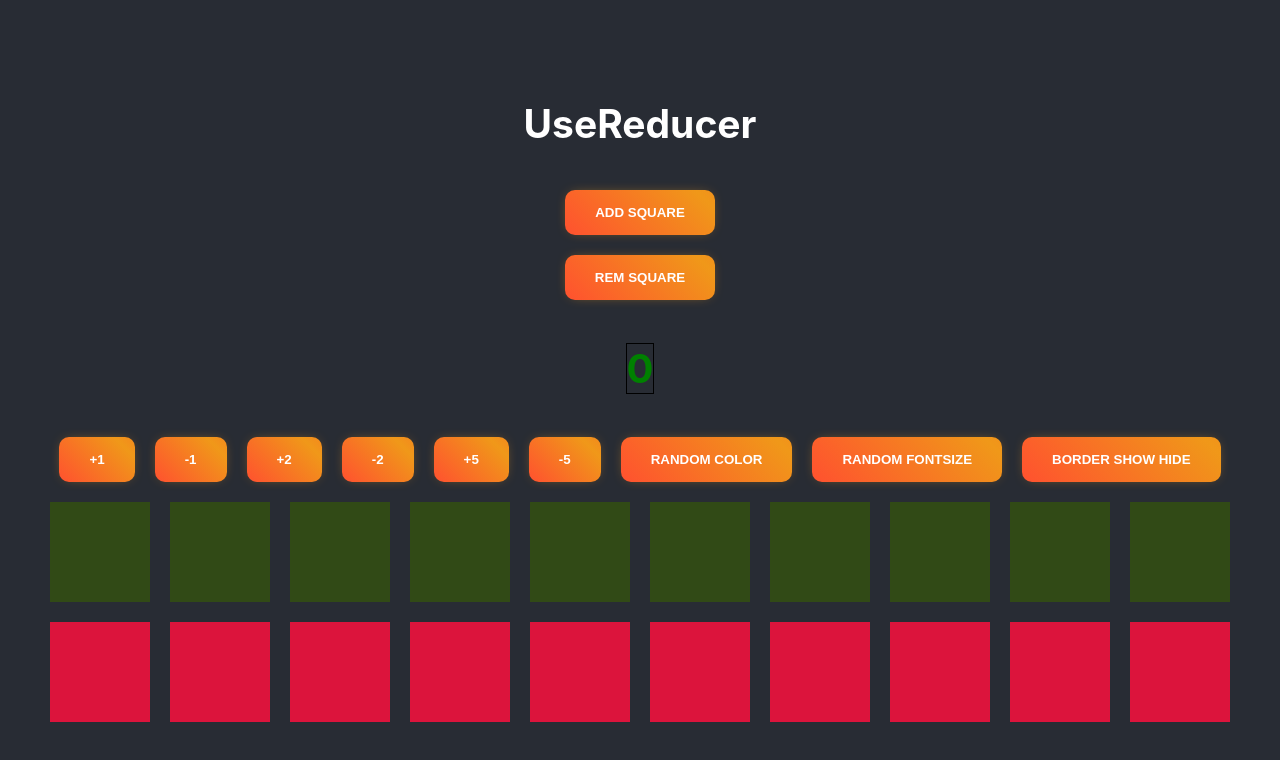
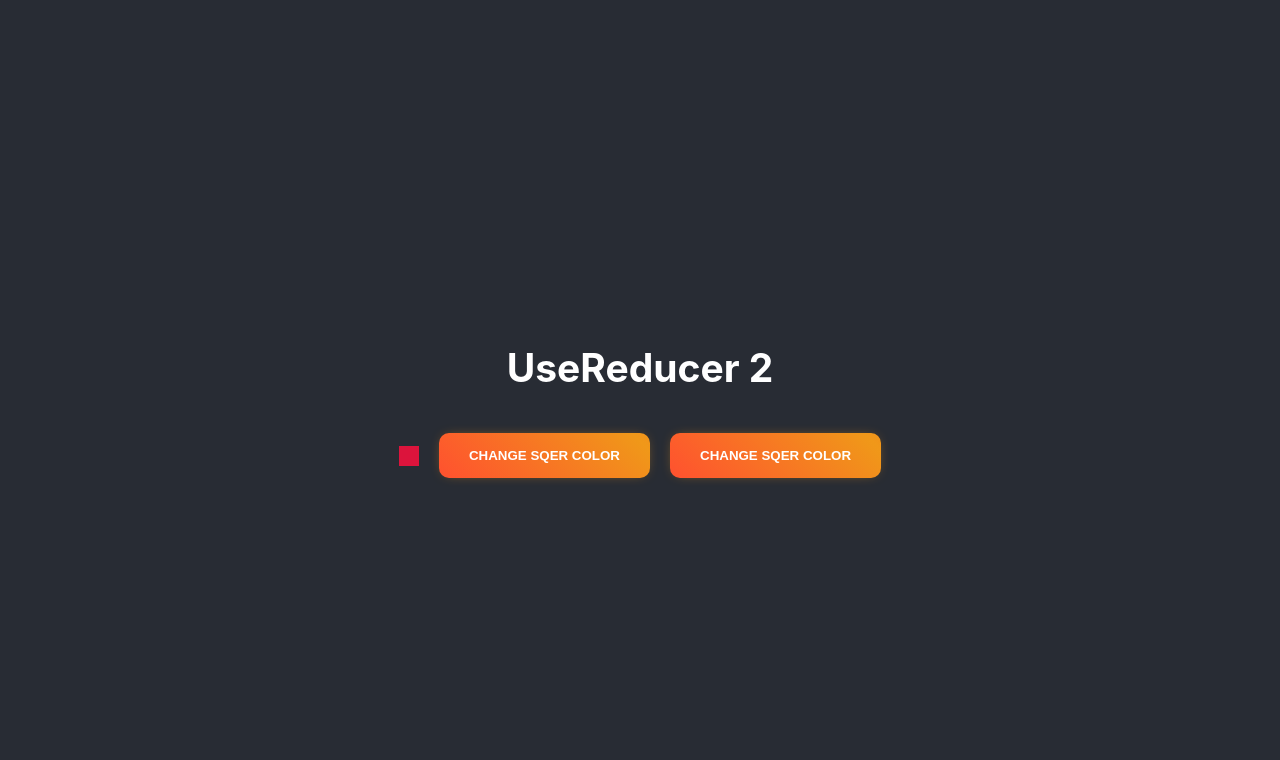
Before and after one commit to Jakavickis/drontai, a React (Create React App) app in the folder r1/: page / in a window 1280 px wide. Shown: the top 760 px of the page. Built offline with nearby package versions, Linux system fonts and the light colour scheme.

Commit message:
color change and size

```diff
--- /dev/null
+++ b/r1/src/Actions/017.js
@@ -0,0 +1,12 @@
+import { COLOR_3, SQ_SIZE } from "../Constants/017";
+
+export function actionColor3() {
+    return {
+        type: COLOR_3
+    }
+}
+export function actionSqSize() {
+    return {
+        type: SQ_SIZE
+    }
+}
--- a/r1/src/App.jsx
+++ b/r1/src/App.jsx
@@ -1,7 +1,6 @@
 import './App.scss';
-import Count from './Components/016/Count';
-import RandSqColor from './Components/016/RandSqColor';
-import Test1 from './Components/016/Test1';
+import ColorSqer from './Components/017/ColorSqer';
+
 
 function App() {
 
@@ -9,10 +8,8 @@ function App() {
     return (
         <div className="App">
             <header className="App-header">
-                <h2>UseReducer</h2>
-                <Count />
-                <RandSqColor />
-                <Test1 />
+                <h2>UseReducer 2</h2>
+                <ColorSqer />
             </header>
         </div >
     );
--- /dev/null
+++ b/r1/src/Components/017/ColorSqer.jsx
@@ -0,0 +1,31 @@
+import { useReducer } from "react";
+import { actionColor3, actionSqSize } from "../../Actions/017";
+import colorSqer from "../../Reducers/colorSqer";
+
+function ColorSqer() {
+
+    const [colors, dispachColorsSqer] = useReducer(colorSqer, {
+        color: 1,
+        size: 20
+    });
+    // const [sizeSq, dispachSizeSq] = useReducer(colorSqer, { size: 1 });
+
+    return (
+        <>
+            <div className="container">
+                <div className="kv" style={{
+                    backgroundColor: ['crimson', 'blue', 'red'][colors.color - 1],
+                    width: colors.size + 'px',
+                    height: colors.size + 'px'
+                    // width: ['50px', '100px', '150px'][sizeSq.size - 1],
+                    // height: ['50px', '100px', '150px'][sizeSq.size - 1]
+                }}>
+                </div>
+                <button onClick={() => dispachColorsSqer(actionColor3())}>change sqer color</button>
+                <button onClick={() => dispachColorsSqer(actionSqSize())}>change sqer color</button>
+            </div>
+        </>
+    )
+}
+
+export default ColorSqer;
--- /dev/null
+++ b/r1/src/Constants/017.js
@@ -0,0 +1,2 @@
+export const COLOR_3 = 'COLOR_3';
+export const SQ_SIZE = 'SQ_SIZE';
--- /dev/null
+++ b/r1/src/Reducers/colorSqer.js
@@ -0,0 +1,21 @@
+import { COLOR_3, SQ_SIZE } from "../Constants/017";
+
+function colorSqer(state, action) {
+    const newState = { ...state }
+    switch (action.type) {
+        case COLOR_3:
+            newState.color = newState.color === 3 ? 1 : newState.color + 1
+            break
+        case SQ_SIZE:
+            newState.size = newState.size * 2 > 80 ? 20 : newState.size * 2;
+            break;
+        // case SQ_SIZE:
+        //     newState.size = newState.size === 3 ? 1 : newState.size + 1
+        //     break
+        default:
+    }
+
+    return newState;
+}
+
+export default colorSqer;
```
Also changed, not shown: r1/src/016.jsx (added, +21 -0 lines).
